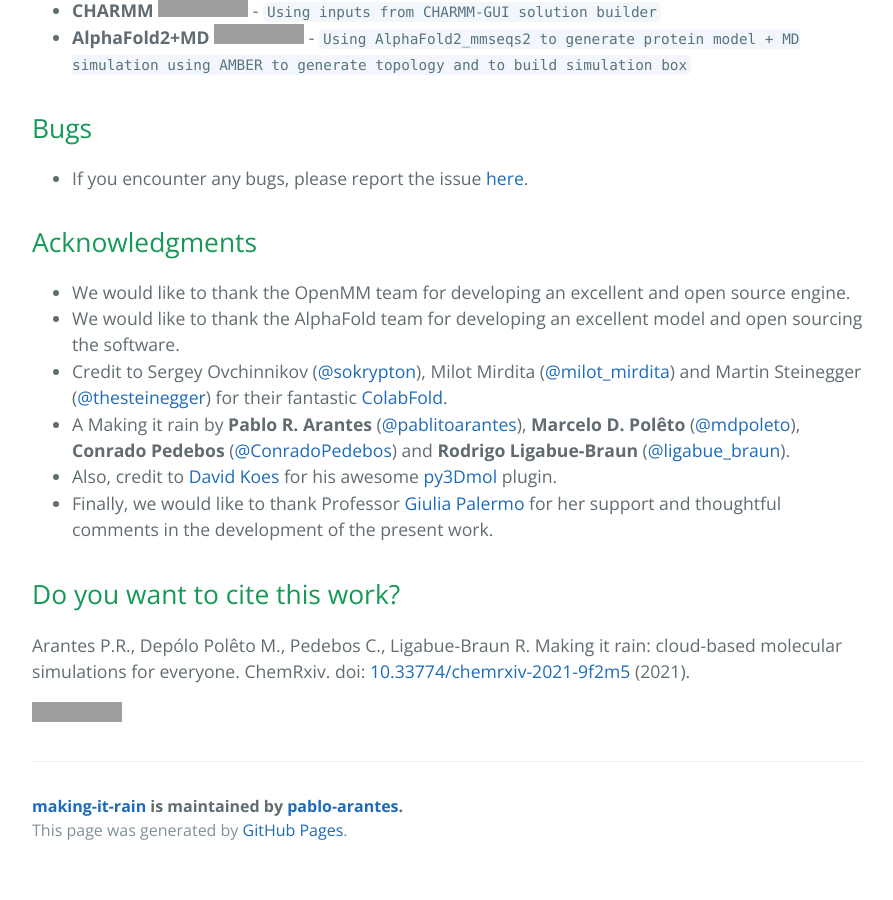
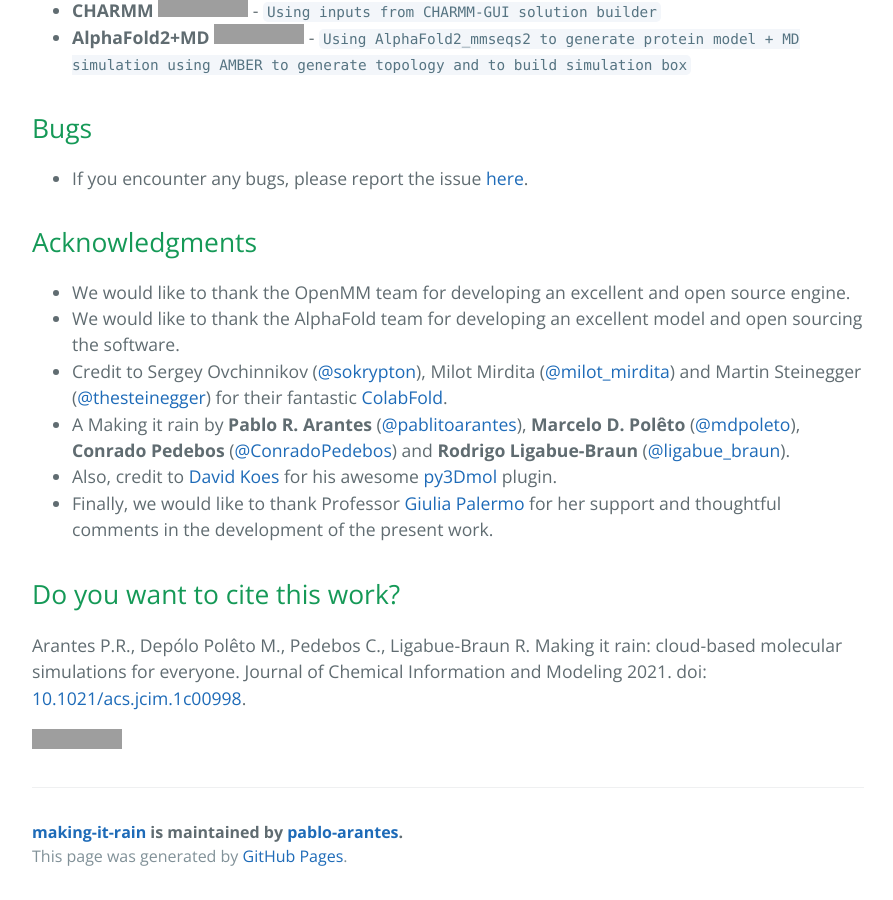
Before and after one commit to pablo-arantes/making-it-rain, a Jekyll site: the page built from index.md, in a window 1280 px wide and 900 px high, scrolled down 1232 px. Shown: the whole window, without its empty margins (192-1085 px from the left). Built offline with Jekyll 4.4.1, drawn with Linux system fonts in a browser that asks for light colours; our own code applies the rules of GitHub Pages for plain Markdown files; the repository's description, which GitHub fills in, is left out; before the commit the page ends 2106 px from its top, so only the background shows below that; grey boxes are pictures that could not be loaded.

Commit message:
Update index.md

```diff
--- a/index.md
+++ b/index.md
@@ -28,6 +28,6 @@ The main goal of this work is to demonstrate how to harness the power of cloud-c
 
 
 Arantes P.R., Depólo Polêto M., Pedebos C., Ligabue-Braun R. Making it rain: cloud-based molecular simulations for everyone.
-ChemRxiv. doi: [10.33774/chemrxiv-2021-9f2m5](https://doi.org/10.33774/chemrxiv-2021-9f2m5) (2021).
+Journal of Chemical Information and Modeling 2021. doi: [10.1021/acs.jcim.1c00998](https://doi.org/10.1021/acs.jcim.1c00998).
 
 [![DOI](https://zenodo.org/badge/DOI/10.5281/zenodo.5196783.svg)](https://doi.org/10.5281/zenodo.5196783)
```
